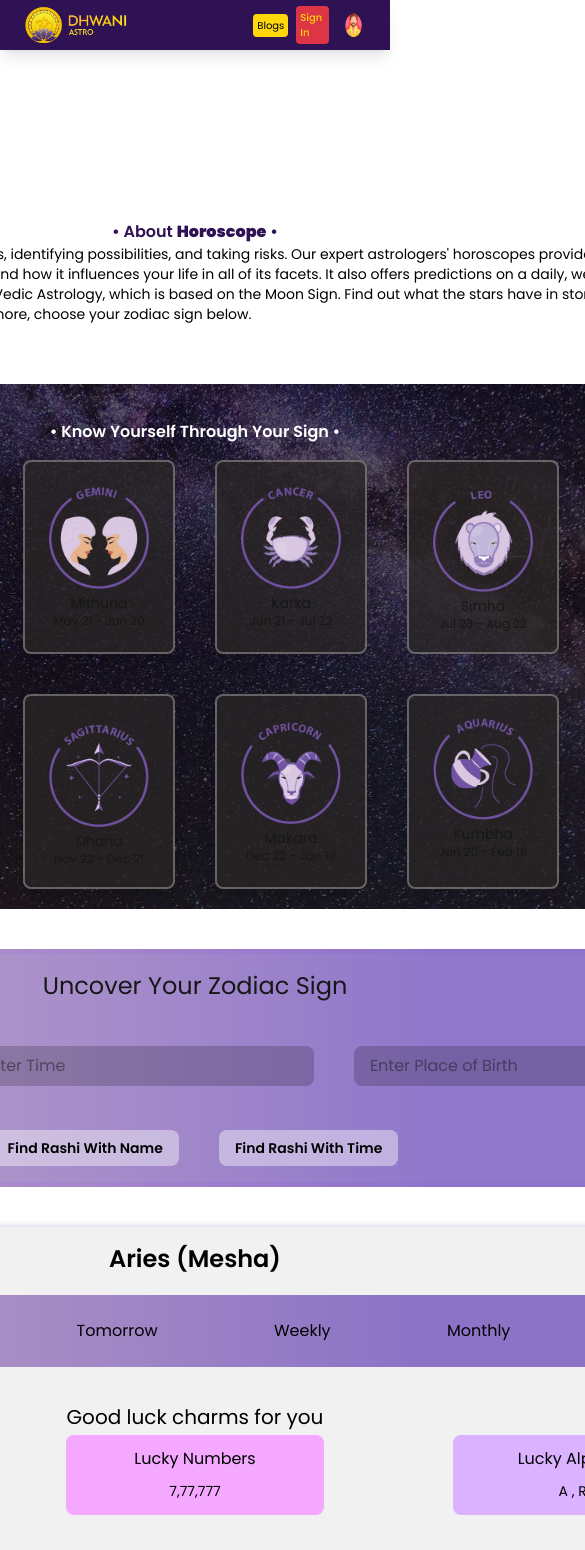
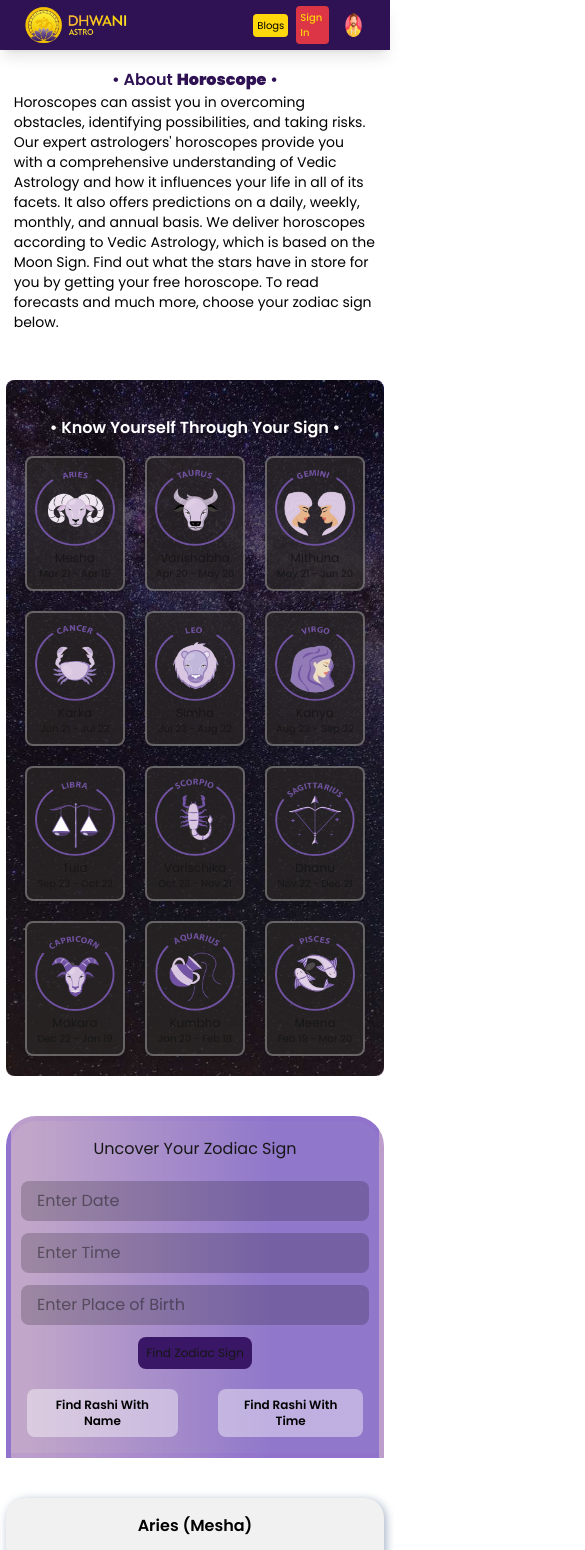
Before and after one commit to AmmyAstro/dahomenext, a Next.js app: page /homepage/Inhoro in a window 390 px wide. Shown: the top 1550 px of the page, 585 px wide, since content can reach past the window. Built offline with nearby package versions, Linux system fonts and the light colour scheme.

Commit message:
horoscope responisve done

```diff
--- a/app/homepage/layout.js
+++ b/app/homepage/layout.js
@@ -9,7 +9,7 @@ export default function layout({ children }) {
          <Header />
          <NavBar />
        </div>
-  <div className="pt-40 flex justify-center">
+  <div className="lg:pt-40 pt-5 flex justify-center">
   {children}
   </div>
 
--- a/components/Horoscope/Horoscope.jsx
+++ b/components/Horoscope/Horoscope.jsx
@@ -36,8 +36,8 @@ const starzod = [
 export default function Horoscope() {
     return (
         <section className="horo-sec-main py-10">
-            <div className="horoscope-main w-[90%] justify-self-center flex flex-col gap-10">
-                <div className="text-[#000] p-5">
+            <div className="horoscope-main md:w-[90%] w-[95%] justify-self-center flex flex-col gap-10">
+                <div className="text-[#000] md:p-5 p-2">
                     <h5 className="text-[#2f1254] text-md sm:text-2xl text-center font-semibold">• About <strong>Horoscope</strong> •</h5>
                     <p className="horo-p-mob text-[#000] text-sm">
                         Horoscopes can assist you in overcoming obstacles, identifying
@@ -65,15 +65,15 @@ export default function Horoscope() {
                             <h1 className="text-[#fff] text-md sm:text-2xl py-4 text-center font-semibold">
                                 • Know Yourself Through Your Sign •
                             </h1>
-                            <div className="zodiac-cards-box grid grid-cols-6 gap-10">
+                            <div className="zodiac-cards-box grid grid-cols-3 xl:grid-cols-6 lg:gap-10 gap-5">
                                 {horoscopezod.map((horoim, index) => (
-                                    <Link href={"#"} key={index} className="zod-card-bx cursor-pointer d-flex flex-column items-center justify-center bg-[#2a2626c6] rounded-lg shadow-lg p-5 px-6">
+                                    <Link href={"#"} key={index} className="zod-card-bx cursor-pointer d-flex flex-column items-center justify-center bg-[#2a2626c6] rounded-lg shadow-lg p-2 px-2 lg:p-5 lg:px-6">
                                         <div className="zodiac-card-img flex items-center justify-center">
-                                            <Image className="img-ch-h" src={horoim.img} alt="Aries" height={100} width={100} />
+                                            <Image className="img-ch-h w-20 h-20" src={horoim.img} alt="Aries" height={100} width={100} />
                                         </div>
                                         <div className="zod-det mt-1 flex flex-col justify-center items-center">
-                                            <p className="zod-h-nm text-sm">{horoim.name}</p>
-                                            <p className="zod-h-dt text-xs">{horoim.indate}</p>
+                                            <p className="zod-h-nm text-xs md:text-sm">{horoim.name}</p>
+                                            <p className="zod-h-dt md:text-xs text-[10px]">{horoim.indate}</p>
                                         </div>
                                     </Link>
                                 ))}
@@ -90,17 +90,17 @@ export default function Horoscope() {
                 <div className="cho-more-zod justify-self-center  bg-[#2b1a52e1] p-3 rounded-xl">
                     <div className="cho-head">
                         <h4 className="text-center text-[#fff] text-xl">Choose Your Zodiac Sign</h4>
-                        <h5 className="text-center text-[#fff] text-base">
+                        <h5 className="text-center text-[#fff] text-sm md:text-base">
                             The starry vault of heaven is in truth the open book of cosmic
                             projection.
                         </h5>
                     </div>
-                    <div className="grid grid-cols-6 gap-20 justify-self-center p-10">
+                    <div className="grid lg:grid-cols-6 grid-cols-3 gap-20 justify-self-center p-10">
                         {starzod.map((strz, index) => (
 
                             <div key={index} className="dwn-sign">
-                                <Image className="sign-img-new" src={strz.img} alt="sign images" width={100} height={100} />
-                                <span>{strz.name}</span>
+                                <Image className="sign-img-new w-15 h-15" src={strz.img} alt="sign images" width={100} height={100} />
+                                <span className="text-xs md:text-sm">{strz.name}</span>
                             </div>
                         ))}
                     </div>
--- a/components/Zodcomp/Zodyester/Monthly.jsx
+++ b/components/Zodcomp/Zodyester/Monthly.jsx
@@ -51,39 +51,39 @@ export default function Monthly() {
   return (
     <div className="zod-life-det">
       <div className="zod-luck py-5">
-        <h5 className="text-xl text-[#000] text-center">
+        <h5 className="lg:text-xl text-base text-[#000] text-center">
           Good luck charms for you
         </h5>
-        <div className="luck-box flex items-center justify-between">
-          <div className="rounded-lg px-5 py-3 bg-violet-300 w-1/4 flex items-center justify-center flex-col gap-2">
-            <h5 className="text-[#000] text-base">Lucky Colours</h5>
+        <div className="luck-box flex items-center justify-between gap-5">
+          <div className="rounded-lg px-5 py-3 bg-violet-300  w-1/3 md:w-1/4 flex items-center justify-center flex-col gap-2">
+            <h5 className="text-[#000] text-xs md:text-base">Lucky Colours</h5>
             <div className="col-luck flex items-center justify-center gap-5">
-              <div className="luck-col w-8 h-8 rounded-full bg-amber-400">
+              <div className="luck-col md:w-8 md:h-8 w-5 h-5 rounded-full bg-amber-400">
               </div>
-              <div className="luck-col w-8 h-8 rounded-full bg-fuchsia-700">
+              <div className="luck-col md:w-8 md:h-8 w-5 h-5 rounded-full bg-fuchsia-700">
               </div>
             </div>
           </div>
-          <div className="rounded-lg px-5 py-3 bg-fuchsia-300 w-1/4 flex items-center justify-center flex-col gap-2">
-            <h5 className="text-[#000] text-base">Lucky Numbers</h5>
+          <div className="rounded-lg px-5 py-3 bg-fuchsia-300 w-1/3 md:w-1/4 flex items-center justify-center flex-col gap-2">
+            <h5 className="text-[#000] text-xs md:text-base">Lucky Numbers</h5>
             <div className="col-luck">
-              <span className="text-[#000] text-sm"> 3,2,1</span>
+              <span className="text-[#000] text-xs md:text-sm"> 3,2,1</span>
             </div>
           </div>
-          <div className="rounded-lg px-5 py-3 bg-purple-300 w-1/4 flex items-center justify-center flex-col gap-2">
-            <h5 className="text-[#000] text-base">Lucky Alphabets</h5>
+          <div className="rounded-lg px-5 py-3 bg-purple-300 w-1/3 md:w-1/4 flex items-center justify-center flex-col gap-2">
+            <h5 className="text-[#000] text-xs md:text-base">Lucky Alphabets</h5>
             <div className="col-luck">
-              <span className="text-[#000] text-sm"> Q,R,D</span>
+              <span className="text-[#000] text-xs md:text-sm"> Q,R,D</span>
             </div>
           </div>
         </div>
       </div>
-      <div className="mob-dsp-none py-3 flex flex-wrap items-center justify-between">
+      <div className="mob-dsp-none py-3 flex flex-wrap gap-3 items-center justify-between">
         {categories.map((category) => (
           <div key={category.id} className="zod-det-mob-card">
             <p
               onClick={() => setActiveCategory(category.id)}
-              className={`bg-gradient-to-r from-[#8d5c9c8b] to-[#5a35b3aa] flex items-center justify-center w-48  py-2 rounded-lg gap-2 cursor-pointer transition-all ${
+              className={`bg-gradient-to-r from-[#8d5c9c8b] to-[#5a35b3aa] flex items-center justify-center md:w-48 w-38  py-2 rounded-lg gap-2 cursor-pointer transition-all ${
                 activeCategory === category.id
                   ? "border border-white shadow-lg"
                   : ""
@@ -97,7 +97,7 @@ export default function Monthly() {
                 height={25}
                 src={category.icon}
               />
-              <span>{category.name}</span>
+              <span className="text-xs">{category.name}</span>
             </p>
           </div>
         ))}
@@ -113,15 +113,16 @@ export default function Monthly() {
                 height={30}
                 loading="lazy"
                 src={categories[activeCategory].icon}
+                className="w-7 h-7"
               />
             </div>
             <div className="horoscope_single_title">
-              <h3 className="text-[#000] text-base">
+              <h3 className="text-[#000] md:text-base text-xs">
                 {categories[activeCategory].name}
               </h3>
             </div>
           </div>
-          <div className="text-[#000] text-base mt-2">
+          <div className="text-[#000] md:text-base text-xs mt-2">
             {categories[activeCategory].content}
           </div>
         </div>
--- a/components/Zodhoro/Zodhoro.jsx
+++ b/components/Zodhoro/Zodhoro.jsx
@@ -22,16 +22,16 @@ export default function Zodhoro() {
 
   return (
    <section className="zodiac-main-box">
-     <h5 className="text-center text-2xl text-[#000] font-semibold">Aries (Mesha)</h5>
+     <h5 className="text-center md:text-2xl text-base text-[#000] font-semibold">Aries (Mesha)</h5>
      <section className="zod-days w-[90%] m-5
       justify-self-center">
       <div className="zodiac-days">
-        <ul className="zodiac-days-ul px-10 flex gap-4">
+        <ul className="zodiac-days-ul px-10 flex  flex-wrap gap-5">
           {tabs.map((tab) => (
             <li
               key={tab.id}
               onClick={() => setActiveTab(tab.id)}
-              className={`cursor-pointer px-5 py-2 rounded-full ${
+              className={`cursor-pointer lg:px-5 text-xs px-2 py-2 md:text-xl lg:py-2 rounded-full ${
                 activeTab === tab.id ? "bg-purple-500 text-white" : " text-black"
               }`}
             >
--- a/components/Zodiac/Zodiac.jsx
+++ b/components/Zodiac/Zodiac.jsx
@@ -8,10 +8,10 @@ export default function Zodiac() {
         <section className="find-zod-sign">
             <div className="unc-zod-sign">
                 <div className="get-zod flex items-center content-center flex-col gap-5">
-                    <h5 className="text-2xl">Uncover Your Zodiac Sign</h5>
+                    <h5 className="md:text-2xl text-base">Uncover Your Zodiac Sign</h5>
 
                     <div className="zod-dob-etc">
-                        <div className="flex items-center justify-between w-full gap-10">
+                        <div className="flex flex-wrap items-center justify-center md:justify-between w-full md:gap-10 gap-3 ">
                             <div className="">
                                 <input type="text"   placeholder="Enter Date"  className="bg-[#00000031] rounded-lg px-4 py-2"
                                     aria-label="First name" />
@@ -25,7 +25,7 @@ export default function Zodiac() {
                                     placeholder="Enter Place of Birth" className="bg-[#00000031] rounded-lg px-4 py-2" aria-label="Last name" />
                             </div>
                             <div className=" text-center">
-                                <button type="submit" className=" bg-[#3a1667] p-2 rounded-lg">
+                                <button type="submit" className=" bg-[#3a1667] p-2 text-xs md:text-sm rounded-lg">
                                     Find Zodiac Sign
                                 </button>
                             </div>
@@ -35,11 +35,11 @@ export default function Zodiac() {
                     <div className="rashi-dt flex gap-10 items-end self-center">
                         <button className="flex flex-col items-center justify-center px-4 py-2 rounded-lg bg-[#ffffff69]">
                             {/* <MdOutlineAbc className="text-[#000] text-2xl"/>                       */}
-                                  <h6 className="text-[#000] text-sm font-semibold">Find Rashi With Name</h6>
+                                  <h6 className="text-[#000] text-xs md:text-sm font-semibold">Find Rashi With Name</h6>
                         </button>
                         <button className="flex flex-col items-center justify-center px-4 py-2 rounded-lg bg-[#ffffff69]">
                             {/* <FaMoon className="text-[#000]"/> */}
-                            <h6 className="text-[#000] text-sm font-semibold">Find Rashi With Time</h6>
+                            <h6 className="text-[#000] text-xs md:text-sm font-semibold">Find Rashi With Time</h6>
                         </button>
                     </div>
                 </div>
```
